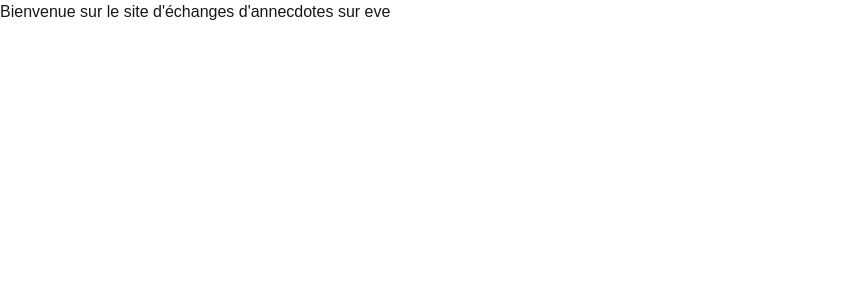
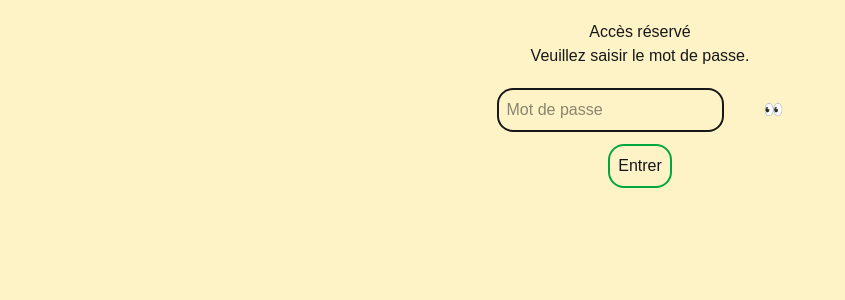
Before and after one commit to Alerwann/eve-70, a Next.js app: page / in a window 1280 px wide. Shown: the top 300 px of the page, without its empty margins (0-845 px from the left). Built offline with nearby package versions, Linux system fonts and the light colour scheme.

Commit message:
feature : Création de l'authentification

```diff
--- a/src/app/layout.js
+++ b/src/app/layout.js
@@ -1,28 +1,34 @@
-import { Geist, Geist_Mono } from "next/font/google";
-import "./globals.css";
+import { Geist, Geist_Mono } from 'next/font/google';
+import './globals.css';
+import { Suspense } from 'react';
+import VerifAcces from '@/context/auth_verif';
 
 const geistSans = Geist({
-  variable: "--font-geist-sans",
-  subsets: ["latin"],
+  variable: '--font-geist-sans',
+  subsets: ['latin'],
 });
 
 const geistMono = Geist_Mono({
-  variable: "--font-geist-mono",
-  subsets: ["latin"],
+  variable: '--font-geist-mono',
+  subsets: ['latin'],
 });
 
 export const metadata = {
-  title: "Create Next App",
-  description: "Generated by create next app",
+  title: "Anniversaire d'EVe",
+  description: "Réseau social pour l'anniversaire d'eve",
 };
 
 export default function RootLayout({ children }) {
   return (
     <html
-      lang="en"
+      lang="fr"
       className={`${geistSans.variable} ${geistMono.variable} h-full antialiased`}
     >
-      <body className="min-h-full flex flex-col">{children}</body>
+      <body className="h-full ">
+        <Suspense fallback={<div>Chargement...</div>}>
+          <VerifAcces>{children}</VerifAcces>
+        </Suspense>
+      </body>
     </html>
   );
 }
--- a/src/app/page.js
+++ b/src/app/page.js
@@ -1,9 +1,9 @@
-import Image from 'next/image';
+
 
 export default function Home() {
   return (
-    <div>
+
       <main>Bienvenue sur le site d'échanges d'annecdotes sur eve</main>
-    </div>
+
   );
 }
--- /dev/null
+++ b/src/context/auth_verif.js
@@ -0,0 +1,48 @@
+'use client';
+
+import { useEffect, useState } from 'react';
+import { useSearchParams, useRouter, usePathname } from 'next/navigation';
+import FormulaireMdp from './formulairemdp';
+
+const MDPENTRE = process.env.NEXT_PUBLIC_MDPENTER;
+
+export default function VerifAcces({ children }) {
+  const [autorise, setAutorise] = useState(false);
+  const searchParams = useSearchParams();
+  const router = useRouter();
+  const pathname = usePathname();
+
+
+
+  useEffect(() => {
+    console.log(`use effect mdpentre = ${MDPENTRE}`)
+    const codeUrl = searchParams.get('pass');
+    const codeStocke = localStorage.getItem('site_access');
+
+    if (codeUrl === MDPENTRE || codeStocke === MDPENTRE) {
+      console.log('acces autorisé');
+
+      setAutorise(true);
+      localStorage.setItem('site_access', MDPENTRE);
+      if (codeUrl) {
+        router.replace(pathname);
+      }
+    }
+  }, [searchParams]);
+
+  if (!autorise) {
+    return (
+      <div className="p-5 h-full w-full flex flex-col gap-5  bg-amber-100 ">
+        <div className="w-full">
+          <h1 className="text-center">Accès réservé</h1>
+          <p className="text-center">Veuillez saisir le mot de passe.</p>
+        </div>
+
+        <FormulaireMdp onSucces={() => setAutorise(true)} />
+      </div>
+    );
+  }
+
+  // Si autorisé, on affiche le contenu du site
+  return <>{children}</>;
+}
--- /dev/null
+++ b/src/context/formulairemdp.js
@@ -0,0 +1,55 @@
+'use client';
+import { useState } from 'react';
+
+export default function FormulaireMdp({ onSucces }) {
+  const MDPENTRE = process.env.NEXT_PUBLIC_MDPENTER;
+  const [saisie, setSaisie] = useState('');
+  const [erreur, setErreur] = useState(false);
+  const [show, setShow] = useState(false);
+
+  const verifierMdp = (e) => {
+    e.preventDefault();
+    console.log(`mdp verification ${saisie}`);
+    console.log(`mdp verification ${MDPENTRE}`);
+    if (saisie === MDPENTRE) {
+      localStorage.setItem('site_access', MDPENTRE);
+      onSucces();
+    } else {
+      setErreur(true);
+    }
+  };
+
+  return (
+    <form
+      onSubmit={verifierMdp}
+      className="flex flex-col h-full w-full gap-3 items-center "
+    >
+      <div className="flex flex-row gap-10">
+        <input
+          type={show ? 'text' : 'password'}
+          value={saisie}
+          onChange={(e) => setSaisie(e.target.value)}
+          placeholder="Mot de passe"
+          className="border-2 p-2 rounded-2xl"
+        />
+        <button
+          type="button"
+          onClick={() => setShow(!show)}
+          className="cursor-pointer "
+        >
+          {show ? <p>🕶️</p> : <p>👀</p>}
+        </button>
+      </div>
+
+      {erreur && <p style={{ color: 'red' }}>Code incorrect</p>}
+      <div className="flex flex-row w-full gap-2 items-center justify-around ">
+        <button
+          type="submit"
+          className="border-2 rounded-2xl border-green-600 p-2 cursor-pointer "
+        >
+          Entrer
+        </button>
+      </div>
+    </form>
+  );
+}
```
